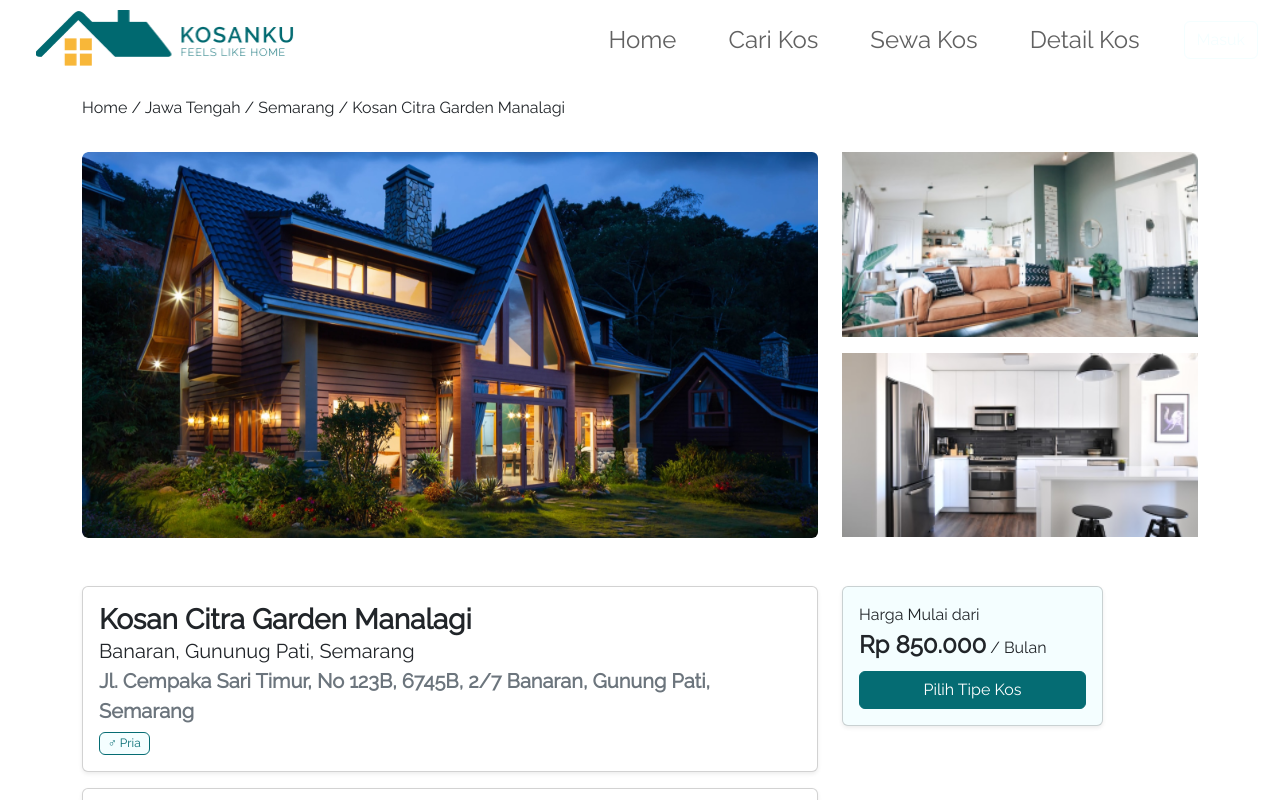
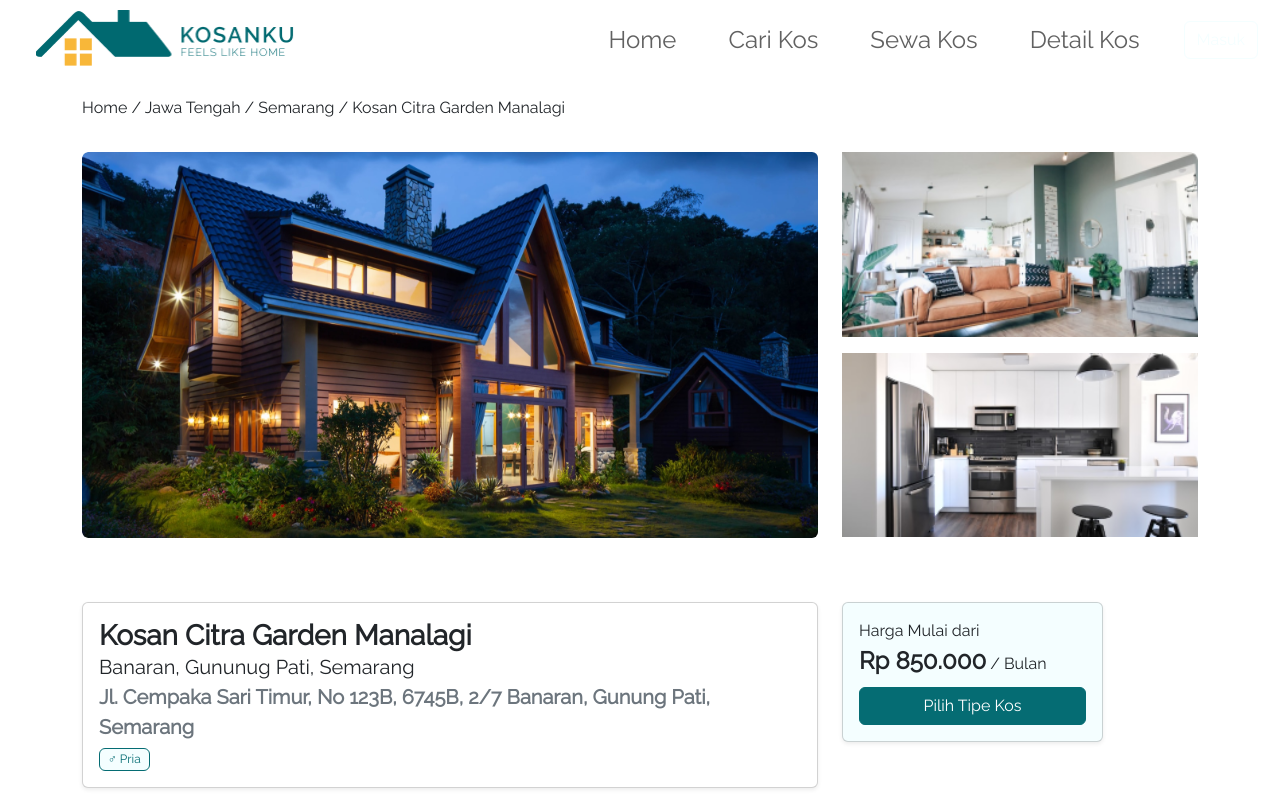
Before and after one commit to synrgy-final-project-team-a/frontend-fsw, a React (Create React App) app: page /detail-kos in a window 1280 px wide. Shown: the top 800 px of the page. Built offline with nearby package versions, Linux system fonts and the light colour scheme.

Commit message:
fix minor detail

```diff
--- a/src/pages/pencari/detailKos.jsx
+++ b/src/pages/pencari/detailKos.jsx
@@ -40,7 +40,7 @@ const DetailKos = () => {
         <Container className="">
           <Row>
             <Col md={8}>
-              <Card className="shadow-sm">
+              <Card className="shadow-sm mt-3">
                 <Card.Body>
                   <Card.Text className="mb-1">
                     <h1 className="fw-bold my-0 fs-3">Kosan Citra Garden Manalagi</h1>
@@ -54,7 +54,7 @@ const DetailKos = () => {
               </Card>
             </Col>
             <Col md={3}>
-              <Card className="shadow-sm" bg="success">
+              <Card className="shadow-sm mt-3" bg="success">
                 <Card.Body>
                   <Card.Text>
                     Harga Mulai dari
```
